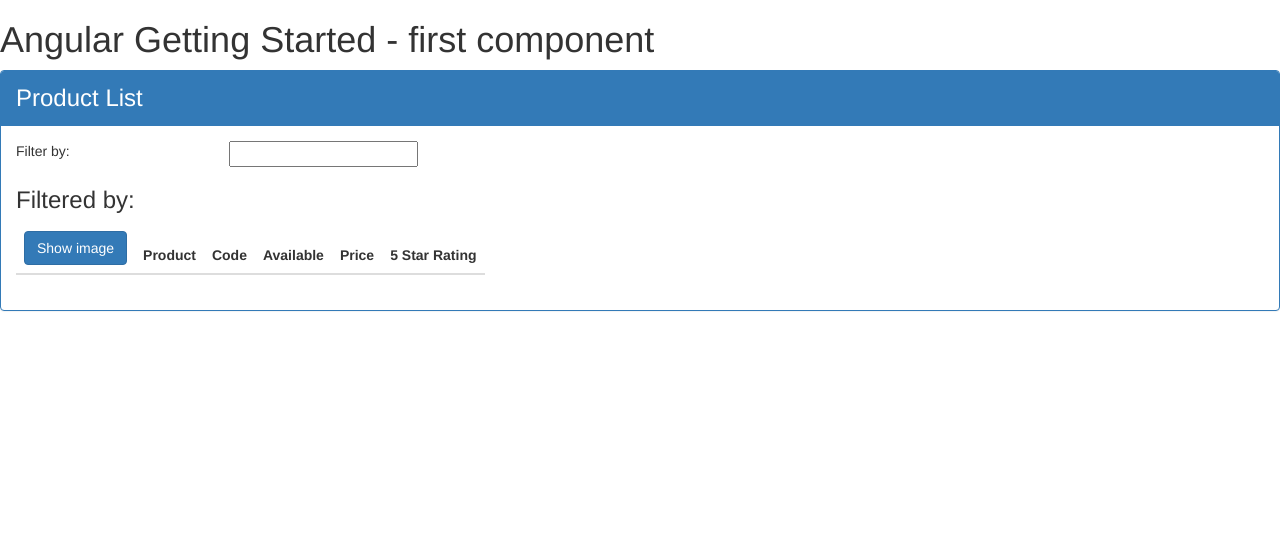
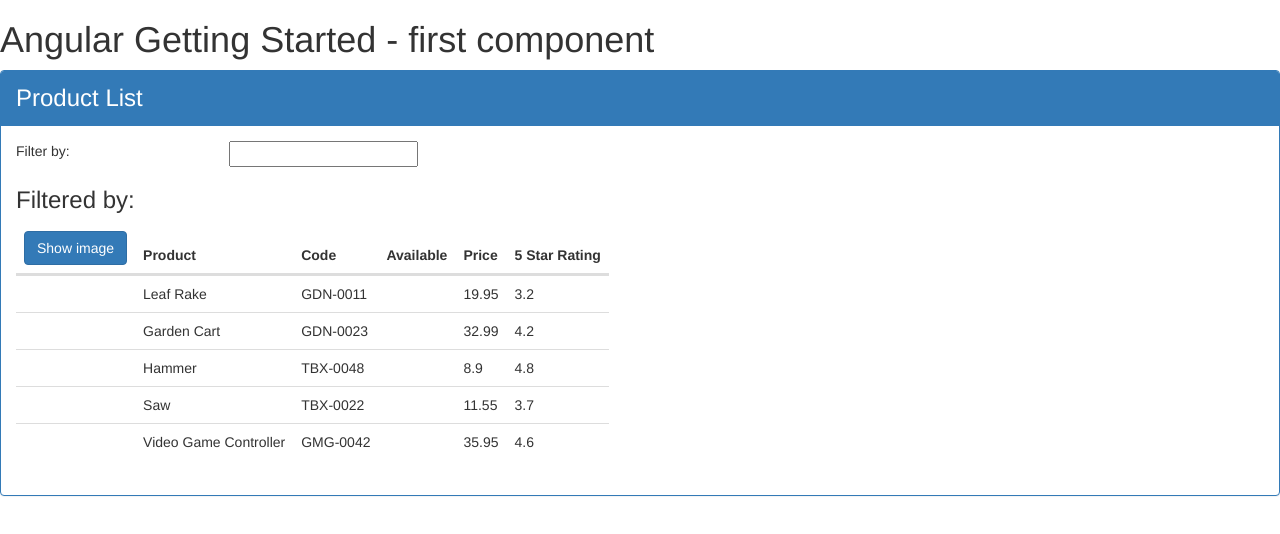
Before and after one commit to kl0sin/Pluralsight, an Angular app in the folder Path/Angular/Angular - Getting Started/: page / in a window 1280 px wide. Shown: the top 534 px of the page. Built offline with nearby package versions, Linux system fonts and the light colour scheme.

Commit message:
Templates, Interpolation, and Directives - complete

```diff
--- a/Path/Angular/Angular - Getting Started/src/app/products/product-list.component.html
+++ b/Path/Angular/Angular - Getting Started/src/app/products/product-list.component.html
@@ -15,7 +15,7 @@
             </div>
         </div>
         <div class="table-responsive">
-            <div class="table">
+            <div class="table" *ngIf='products && products.length'>
                 <thead>
                     <tr>
                         <th>
@@ -31,7 +31,14 @@
                     </tr>
                 </thead>
                 <tbody>
-
+                    <tr *ngFor='let product of products'>
+                        <td></td>
+                        <td>{{product.productName}}</td>
+                        <td>{{product.productCode}}</td>
+                        <td>{{product.relaseDate}}</td>
+                        <td>{{product.price}}</td>
+                        <td>{{product.starRating}}</td>
+                    </tr>
                 </tbody>
             </div>
         </div>
--- a/Path/Angular/Angular - Getting Started/src/app/products/product-list.component.ts
+++ b/Path/Angular/Angular - Getting Started/src/app/products/product-list.component.ts
@@ -7,4 +7,56 @@
 
 export class ProductListComponent {
     pageTitle: string = "Product List";
+    products: any[] = [
+        {
+            "productId": 1,
+            "productName": "Leaf Rake",
+            "productCode": "GDN-0011",
+            "releaseDate": "March 19, 2016",
+            "description": "Leaf rake with 48-inch wooden handle.",
+            "price": 19.95,
+            "starRating": 3.2,
+            "imageUrl": "http://openclipart.org/image/300px/svg_to_png/26215/Anonymous_Leaf_Rake.png"
+        },
+        {
+            "productId": 2,
+            "productName": "Garden Cart",
+            "productCode": "GDN-0023",
+            "releaseDate": "March 18, 2016",
+            "description": "15 gallon capacity rolling garden cart",
+            "price": 32.99,
+            "starRating": 4.2,
+            "imageUrl": "http://openclipart.org/image/300px/svg_to_png/58471/garden_cart.png"
+        },
+        {
+            "productId": 5,
+            "productName": "Hammer",
+            "productCode": "TBX-0048",
+            "releaseDate": "May 21, 2016",
+            "description": "Curved claw steel hammer",
+            "price": 8.9,
+            "starRating": 4.8,
+            "imageUrl": "http://openclipart.org/image/300px/svg_to_png/73/rejon_Hammer.png"
+        },
+        {
+            "productId": 8,
+            "productName": "Saw",
+            "productCode": "TBX-0022",
+            "releaseDate": "May 15, 2016",
+            "description": "15-inch steel blade hand saw",
+            "price": 11.55,
+            "starRating": 3.7,
+            "imageUrl": "http://openclipart.org/image/300px/svg_to_png/27070/egore911_saw.png"
+        },
+        {
+            "productId": 10,
+            "productName": "Video Game Controller",
+            "productCode": "GMG-0042",
+            "releaseDate": "October 15, 2015",
+            "description": "Standard two-button video game controller",
+            "price": 35.95,
+            "starRating": 4.6,
+            "imageUrl": "http://openclipart.org/image/300px/svg_to_png/120337/xbox-controller_01.png"
+        }
+    ];
 }
```
